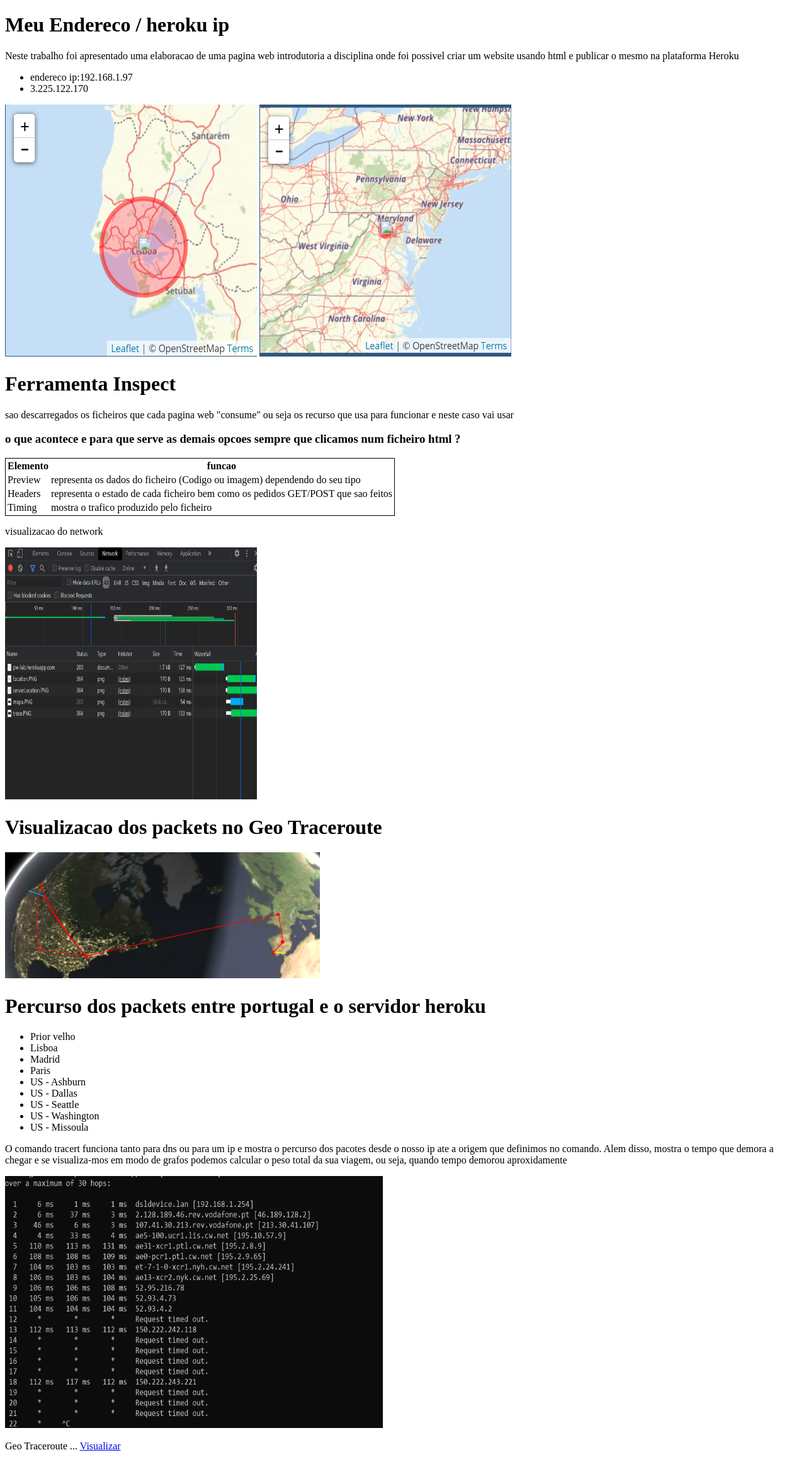
After one commit to claudio-21902813/pw-lab, a PHP site: page /report.html in a window 1280 px wide. The commit adds this page. Shown: the whole page at 63% size. Run offline with PHP 8.4, Linux system fonts and the light colour scheme.

Commit message:
Add files via upload

```diff
--- a/index.php
+++ b/index.php
@@ -1 +1 @@
-<?php include_once("lab1/report.html") ?>
+<?php include_once("index.html") ?>
--- /dev/null
+++ b/report.html
@@ -0,0 +1,91 @@
+<!DOCTYPE html>
+<html lang="pt">
+<head>
+    <meta charset="UTF-8">
+    <title>Relatorio lab1</title>
+</head>
+<body>
+	<!-- começo do body -->
+
+	<h1> Meu Endereco / heroku ip </h1>
+	<p> Neste trabalho foi apresentado uma elaboracao de uma pagina web introdutoria
+	 a disciplina onde foi possivel criar um website usando html
+	 e publicar o mesmo na plataforma Heroku
+	 </p>
+
+	<ul>
+	<li>endereco ip:192.168.1.97</li>
+	<li>3.225.122.170</li>
+	</ul>
+
+
+	<img src="lab1/img/location.PNG" width = "400" height="400">
+	<img src="lab1/img/serverLocation.PNG" width = "400" height="400">
+	<h1> Ferramenta Inspect </h1>
+	<p> sao descarregados os ficheiros que cada pagina web "consume" ou seja
+	os recurso que usa para funcionar e neste caso vai usar</p>
+	<h3> o que acontece e para que serve as demais opcoes sempre
+	que clicamos num ficheiro html ?</h3>
+
+	<!-- tabela para explicar os elementos pedidos -->
+	<table style="border:1px solid black">
+	<tr>
+		<th> Elemento </th>
+		<th> funcao </th>
+	</tr>
+	<tr>
+		<td> Preview </td>
+		<td> representa os dados do ficheiro (Codigo ou imagem) dependendo do seu tipo</td>
+	</tr>
+	<tr>
+		<td> Headers </td>
+		<td> representa o estado de cada ficheiro bem como os pedidos GET/POST que sao feitos</td>
+	</tr>
+	<tr>
+		<td> Timing </td>
+		<td> mostra o trafico produzido pelo ficheiro</td>
+	</tr>
+	</table>
+
+	<p> visualizacao do network </p>
+	<img src="lab1/img/nets.PNG" width = "400" height="400">
+
+
+	<h1> Visualizacao dos packets no Geo Traceroute </h1>
+	<img src="lab1/img/mapa.PNG" width = "500" height="200">
+
+
+	<!--NOTA:
+	o percurso pode mudar dependendo do ip do servidor pelo que
+	foi feito usando o ip situado acima mas a ideia esta
+	representada-->
+	<h1> Percurso dos packets entre portugal e o servidor heroku </h1>
+	<ul>
+	<li> Prior velho </li>
+	<li> Lisboa </li>
+	<li> Madrid </li>
+	<li> Paris </li>
+	<li> US - Ashburn </li>
+	<li> US - Dallas </li>
+	<li> US - Seattle </li>
+	<li> US - Washington </li>
+	<li> US - Missoula </li>
+	</ul>
+
+
+	<p> O comando tracert funciona tanto para dns ou para um ip
+	e mostra o percurso dos pacotes desde o nosso ip ate
+	a origem que definimos no comando.
+	Alem disso, mostra o tempo que demora a chegar
+	e se visualiza-mos em modo de grafos podemos calcular o peso total
+	da sua viagem, ou seja, quando tempo demorou aproxidamente</p>
+	<img src="lab1/img/trace.PNG" width = "600" height="400">
+
+
+	<p> Geo Traceroute ...
+	<!-- o link para o geotraceroute do exemplo apresentado-->
+	<a href="https://geotraceroute.com/?node=1132&host=pw-lab.herokuapp.com%2F"> Visualizar</a>
+	</p>
+
+</body>
+</html>
```
Also changed, not shown: index.html (added, +27 -0 lines), img/location.PNG (added), img/mapa.PNG (added), img/nets.PNG (added), img/serverLocation.PNG (added), img/trace.PNG (added), img/wordcloud.png (added).
